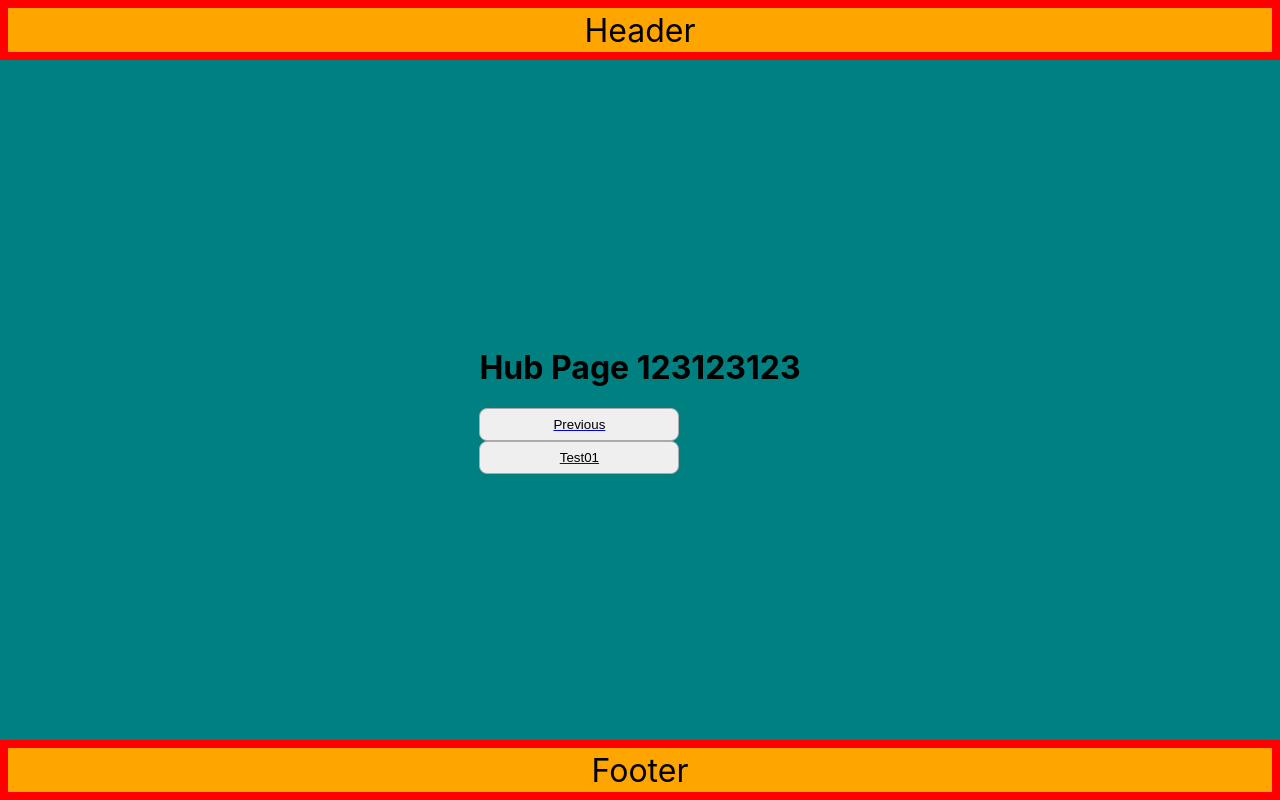
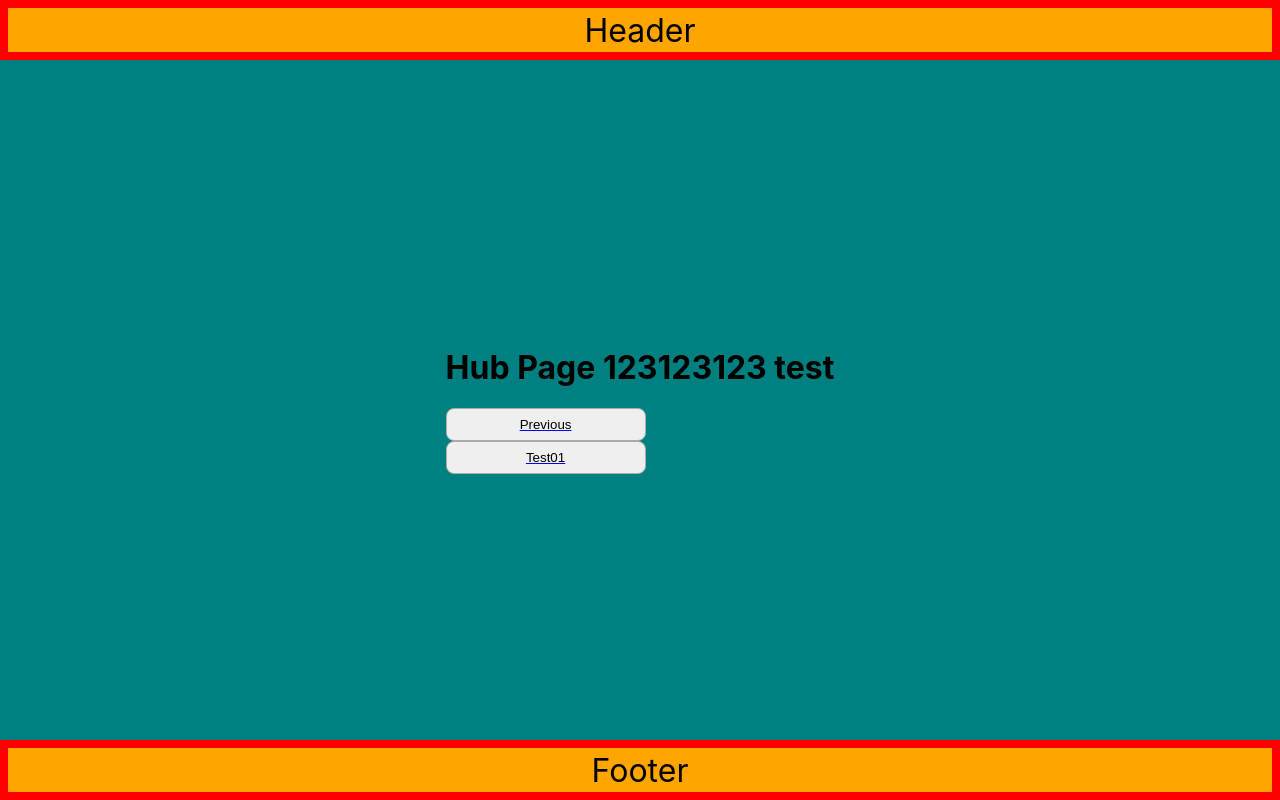
Before and after one commit to jimuk-choi/jimuk-choi.github.io, a React (Create React App) app in the folder new/: page / in a window 1280 px wide. Built offline with nearby package versions, Linux system fonts and the light colour scheme.

Commit message:
test2
test

```diff
--- a/new/src/Page/Hub.tsx
+++ b/new/src/Page/Hub.tsx
@@ -26,7 +26,7 @@ export const Button = styled.button`
 function Hub() {
   return (
     <div>
-      <h1>Hub Page 123123123</h1>
+      <h1>Hub Page 123123123 test</h1>
       <Link target="blank" to="https://jimukchoi.github.io/JMC.github.io/">
         <Button>Previous</Button>
       </Link>
```
